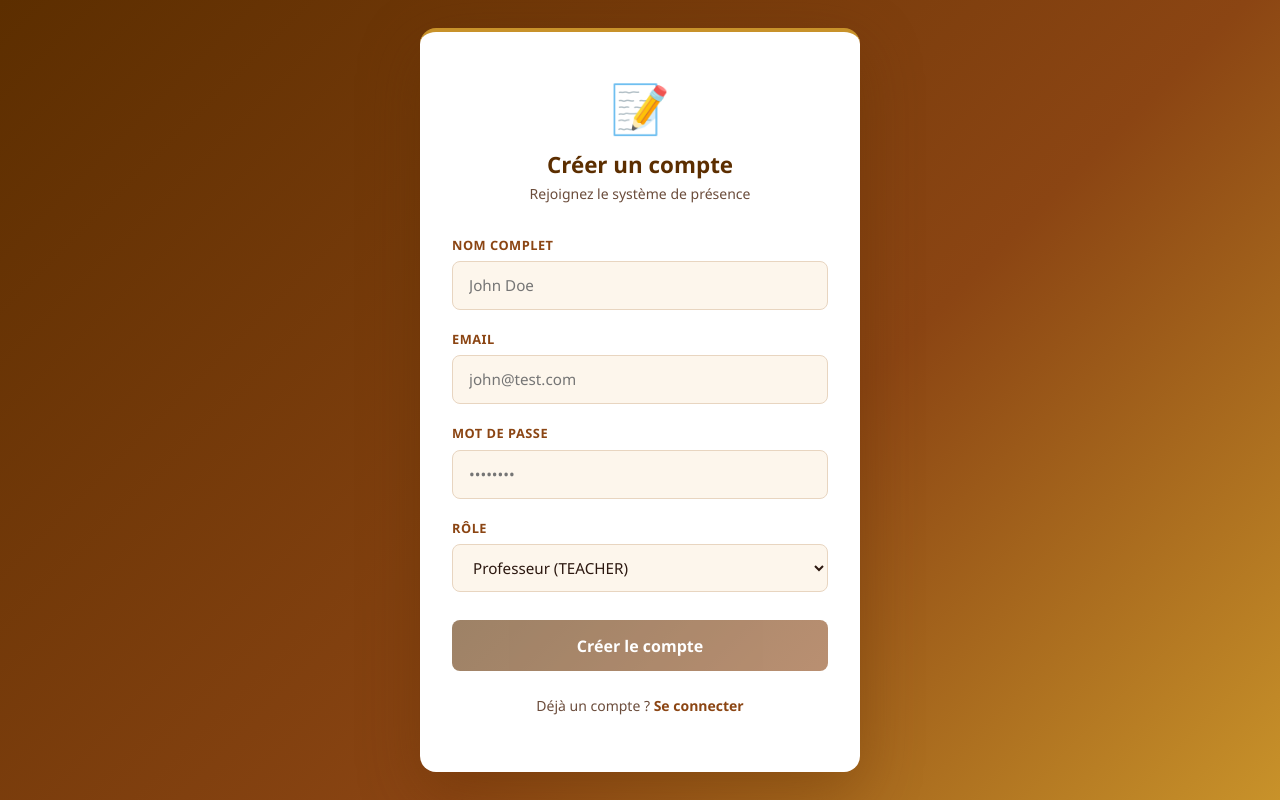
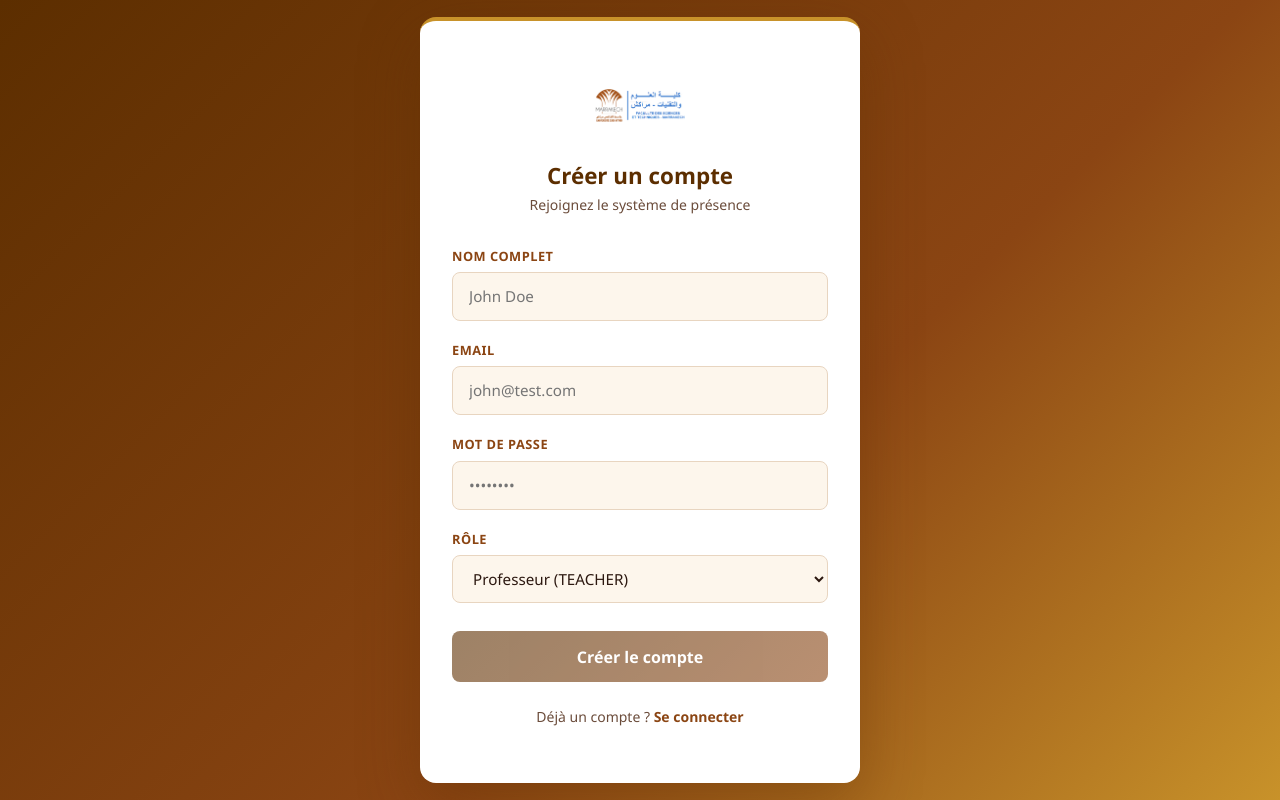
Before and after one commit to Salma-bender/systeme_gestion_absence, an Angular app in the folder web_angular/: page /register in a window 1280 px wide. Built offline with nearby package versions, Linux system fonts and the light colour scheme.

Commit message:
feat: remplacement emojis par SVG + logo FST sur login/register

```diff
--- a/web_angular/src/app/components/sidebar/sidebar.component.html
+++ b/web_angular/src/app/components/sidebar/sidebar.component.html
@@ -1,31 +1,42 @@
 <aside class="sidebar" [class.collapsed]="isCollapsed">
   <button class="sidebar-toggle" (click)="toggleSidebar()" title="Réduire le menu">
-    <span>{{ isCollapsed ? '▶' : '◀' }}</span>
+    <svg *ngIf="!isCollapsed" xmlns="http://www.w3.org/2000/svg" width="16" height="16" fill="currentColor" viewBox="0 0 16 16"><path fill-rule="evenodd" d="M11.354 1.646a.5.5 0 0 1 0 .708L5.707 8l5.647 5.646a.5.5 0 0 1-.708.708l-6-6a.5.5 0 0 1 0-.708l6-6a.5.5 0 0 1 .708 0z"/></svg>
+    <svg *ngIf="isCollapsed"  xmlns="http://www.w3.org/2000/svg" width="16" height="16" fill="currentColor" viewBox="0 0 16 16"><path fill-rule="evenodd" d="M4.646 1.646a.5.5 0 0 1 .708 0l6 6a.5.5 0 0 1 0 .708l-6 6a.5.5 0 0 1-.708-.708L10.293 8 4.646 2.354a.5.5 0 0 1 0-.708z"/></svg>
   </button>
 
   <nav class="sidebar-nav">
     <a class="sidebar-link" routerLink="/dashboard" routerLinkActive="active">
-      <span class="sidebar-icon">📊</span>
+      <span class="sidebar-icon">
+        <svg xmlns="http://www.w3.org/2000/svg" width="18" height="18" fill="currentColor" viewBox="0 0 16 16"><path d="M8 4a.5.5 0 0 1 .5.5V6a.5.5 0 0 1-1 0V4.5A.5.5 0 0 1 8 4zM3.732 5.732a.5.5 0 0 1 .707 0l.915.914a.5.5 0 1 1-.708.708l-.914-.915a.5.5 0 0 1 0-.707zM2 10a.5.5 0 0 1 .5-.5h1.586a.5.5 0 0 1 0 1H2.5A.5.5 0 0 1 2 10zm9.5 0a.5.5 0 0 1 .5-.5h1.5a.5.5 0 0 1 0 1H12a.5.5 0 0 1-.5-.5zm.754-4.246a.389.389 0 0 0-.527-.02L7.547 9.31a.91.91 0 1 0 1.302 1.258l3.434-4.297a.389.389 0 0 0-.029-.518z"/><path fill-rule="evenodd" d="M0 10a8 8 0 1 1 15.547 2.661c-.442 1.253-1.845 1.602-2.932 1.25C11.309 13.488 9.475 13 8 13c-1.474 0-3.31.488-4.615.911-1.087.352-2.49.003-2.932-1.25A7.988 7.988 0 0 1 0 10zm8-7a7 7 0 0 0-6.603 9.329c.203.575.923.876 1.68.63C4.397 12.533 6.358 12 8 12s3.604.532 4.923.96c.757.245 1.477-.056 1.68-.631A7 7 0 0 0 8 3z"/></svg>
+      </span>
       <span class="sidebar-label" *ngIf="!isCollapsed">Tableau de bord</span>
     </a>
 
     <a class="sidebar-link" routerLink="/students" routerLinkActive="active">
-      <span class="sidebar-icon">👥</span>
+      <span class="sidebar-icon">
+        <svg xmlns="http://www.w3.org/2000/svg" width="18" height="18" fill="currentColor" viewBox="0 0 16 16"><path d="M7 14s-1 0-1-1 1-4 5-4 5 3 5 4-1 1-1 1H7zm4-6a3 3 0 1 0 0-6 3 3 0 0 0 0 6z"/><path fill-rule="evenodd" d="M5.216 14A2.238 2.238 0 0 1 5 13c0-1.355.68-2.75 1.936-3.72A6.325 6.325 0 0 0 5 9c-4 0-5 3-5 4s1 1 1 1h4.216z"/><path d="M4.5 8a2.5 2.5 0 1 0 0-5 2.5 2.5 0 0 0 0 5z"/></svg>
+      </span>
       <span class="sidebar-label" *ngIf="!isCollapsed">Étudiants</span>
     </a>
 
     <a class="sidebar-link" routerLink="/attendance" routerLinkActive="active" *ngIf="!authService.isAdmin()">
-      <span class="sidebar-icon">✅</span>
+      <span class="sidebar-icon">
+        <svg xmlns="http://www.w3.org/2000/svg" width="18" height="18" fill="currentColor" viewBox="0 0 16 16"><path d="M10.97 4.97a.75.75 0 0 1 1.07 1.05l-3.99 4.99a.75.75 0 0 1-1.08.02L4.324 8.384a.75.75 0 1 1 1.06-1.06l2.094 2.093 3.473-4.425a.267.267 0 0 1 .02-.022z"/><path d="M3.5 0a.5.5 0 0 1 .5.5V1h8V.5a.5.5 0 0 1 1 0V1h1a2 2 0 0 1 2 2v11a2 2 0 0 1-2 2H2a2 2 0 0 1-2-2V3a2 2 0 0 1 2-2h1V.5a.5.5 0 0 1 .5-.5zM1 4v10a1 1 0 0 0 1 1h12a1 1 0 0 0 1-1V4H1z"/></svg>
+      </span>
       <span class="sidebar-label" *ngIf="!isCollapsed">Présences</span>
     </a>
 
     <a class="sidebar-link" routerLink="/sessions" routerLinkActive="active" *ngIf="!authService.isAdmin()">
-      <span class="sidebar-icon">📅</span>
+      <span class="sidebar-icon">
+        <svg xmlns="http://www.w3.org/2000/svg" width="18" height="18" fill="currentColor" viewBox="0 0 16 16"><path d="M3.5 0a.5.5 0 0 1 .5.5V1h8V.5a.5.5 0 0 1 1 0V1h1a2 2 0 0 1 2 2v11a2 2 0 0 1-2 2H2a2 2 0 0 1-2-2V3a2 2 0 0 1 2-2h1V.5a.5.5 0 0 1 .5-.5zM1 4v10a1 1 0 0 0 1 1h12a1 1 0 0 0 1-1V4H1z"/><path d="M11 6.5a.5.5 0 0 1 .5-.5h1a.5.5 0 0 1 .5.5v1a.5.5 0 0 1-.5.5h-1a.5.5 0 0 1-.5-.5v-1zm-3 0a.5.5 0 0 1 .5-.5h1a.5.5 0 0 1 .5.5v1a.5.5 0 0 1-.5.5h-1a.5.5 0 0 1-.5-.5v-1zm-5 3a.5.5 0 0 1 .5-.5h1a.5.5 0 0 1 .5.5v1a.5.5 0 0 1-.5.5h-1a.5.5 0 0 1-.5-.5v-1zm3 0a.5.5 0 0 1 .5-.5h1a.5.5 0 0 1 .5.5v1a.5.5 0 0 1-.5.5h-1a.5.5 0 0 1-.5-.5v-1z"/></svg>
+      </span>
       <span class="sidebar-label" *ngIf="!isCollapsed">Séances</span>
     </a>
 
     <a class="sidebar-link" routerLink="/settings" routerLinkActive="active" *ngIf="authService.isAdmin()">
-      <span class="sidebar-icon">⚙️</span>
+      <span class="sidebar-icon">
+        <svg xmlns="http://www.w3.org/2000/svg" width="18" height="18" fill="currentColor" viewBox="0 0 16 16"><path d="M8 4.754a3.246 3.246 0 1 0 0 6.492 3.246 3.246 0 0 0 0-6.492zM5.754 8a2.246 2.246 0 1 1 4.492 0 2.246 2.246 0 0 1-4.492 0z"/><path d="M9.796 1.343c-.527-1.79-3.065-1.79-3.592 0l-.094.319a.873.873 0 0 1-1.255.52l-.292-.16c-1.64-.892-3.433.902-2.54 2.541l.159.292a.873.873 0 0 1-.52 1.255l-.319.094c-1.79.527-1.79 3.065 0 3.592l.319.094a.873.873 0 0 1 .52 1.255l-.16.292c-.892 1.64.901 3.434 2.541 2.54l.292-.159a.873.873 0 0 1 1.255.52l.094.319c.527 1.79 3.065 1.79 3.592 0l.094-.319a.873.873 0 0 1 1.255-.52l.292.16c1.64.892 3.433-.902 2.54-2.541l-.159-.292a.873.873 0 0 1 .52-1.255l.319-.094c1.79-.527 1.79-3.065 0-3.592l-.319-.094a.873.873 0 0 1-.52-1.255l.16-.292c.892-1.64-.901-3.433-2.541-2.54l-.292.159a.873.873 0 0 1-1.255-.52l-.094-.319z"/></svg>
+      </span>
       <span class="sidebar-label" *ngIf="!isCollapsed">Paramètres</span>
     </a>
   </nav>
--- a/web_angular/src/app/pages/dashboard/dashboard.component.html
+++ b/web_angular/src/app/pages/dashboard/dashboard.component.html
@@ -11,21 +11,21 @@
     <app-card
       title="Total Étudiants"
       [value]="stats.totalStudents"
-      icon="👥"
+      icon="users"
       color="#3b82f6">
     </app-card>
 
     <app-card
       title="Séances Actives"
       [value]="stats.activeSessions"
-      icon="📅"
+      icon="calendar"
       color="#10b981">
     </app-card>
 
     <app-card
       title="Total Présences"
       [value]="stats.totalAttendances"
-      icon="✅"
+      icon="check"
       color="#f59e0b">
     </app-card>
   </div>
@@ -35,10 +35,10 @@
       <h3>Bienvenue dans le Système de Gestion des Présences</h3>
       <p>Utilisez le menu de navigation pour accéder aux différentes sections de l'application.</p>
       <ul class="dashboard-links">
-        <li><a routerLink="/students">👥 Gérer les étudiants</a></li>
-        <li *ngIf="!authService.isAdmin()"><a routerLink="/sessions">📅 Gérer les séances</a></li>
-        <li *ngIf="!authService.isAdmin()"><a routerLink="/attendance">✅ Consulter les présences</a></li>
-        <li *ngIf="authService.isAdmin()"><a routerLink="/settings">⚙️ Paramètres (enseignants)</a></li>
+        <li><a routerLink="/students">Gérer les étudiants</a></li>
+        <li *ngIf="!authService.isAdmin()"><a routerLink="/sessions">Gérer les séances</a></li>
+        <li *ngIf="!authService.isAdmin()"><a routerLink="/attendance">Consulter les présences</a></li>
+        <li *ngIf="authService.isAdmin()"><a routerLink="/settings">Paramètres (enseignants)</a></li>
       </ul>
     </div>
   </div>
--- a/web_angular/src/app/pages/login/login.component.css
+++ b/web_angular/src/app/pages/login/login.component.css
@@ -135,3 +135,10 @@
 }
 
 .register-link a:hover { color: #C8922A; text-decoration: underline; }
+
+.login-logo {
+  width: 90px;
+  height: 90px;
+  object-fit: contain;
+  margin-bottom: 12px;
+}
--- a/web_angular/src/app/pages/login/login.component.html
+++ b/web_angular/src/app/pages/login/login.component.html
@@ -3,7 +3,7 @@
 
     <!-- Logo / Titre -->
     <div class="login-header">
-      <div class="login-icon">🎓</div>
+      <img src="logo-fst.png" alt="FST Marrakech" class="login-logo" />
       <h1>Système de Présence</h1>
       <p>Connectez-vous pour continuer</p>
     </div>
--- a/web_angular/src/app/pages/register/register.component.css
+++ b/web_angular/src/app/pages/register/register.component.css
@@ -127,3 +127,10 @@
 
 .login-link a { color: #8B4513; font-weight: 700; text-decoration: none; }
 .login-link a:hover { color: #C8922A; text-decoration: underline; }
+
+.login-logo {
+  width: 90px;
+  height: 90px;
+  object-fit: contain;
+  margin-bottom: 12px;
+}
--- a/web_angular/src/app/pages/register/register.component.html
+++ b/web_angular/src/app/pages/register/register.component.html
@@ -2,7 +2,7 @@
   <div class="register-card">
 
     <div class="register-header">
-      <div class="register-icon">📝</div>
+      <img src="logo-fst.png" alt="FST Marrakech" class="login-logo" />
       <h1>Créer un compte</h1>
       <p>Rejoignez le système de présence</p>
     </div>
```
Also changed, not shown: 1 other file (tests, documents, lock files or other folders).
